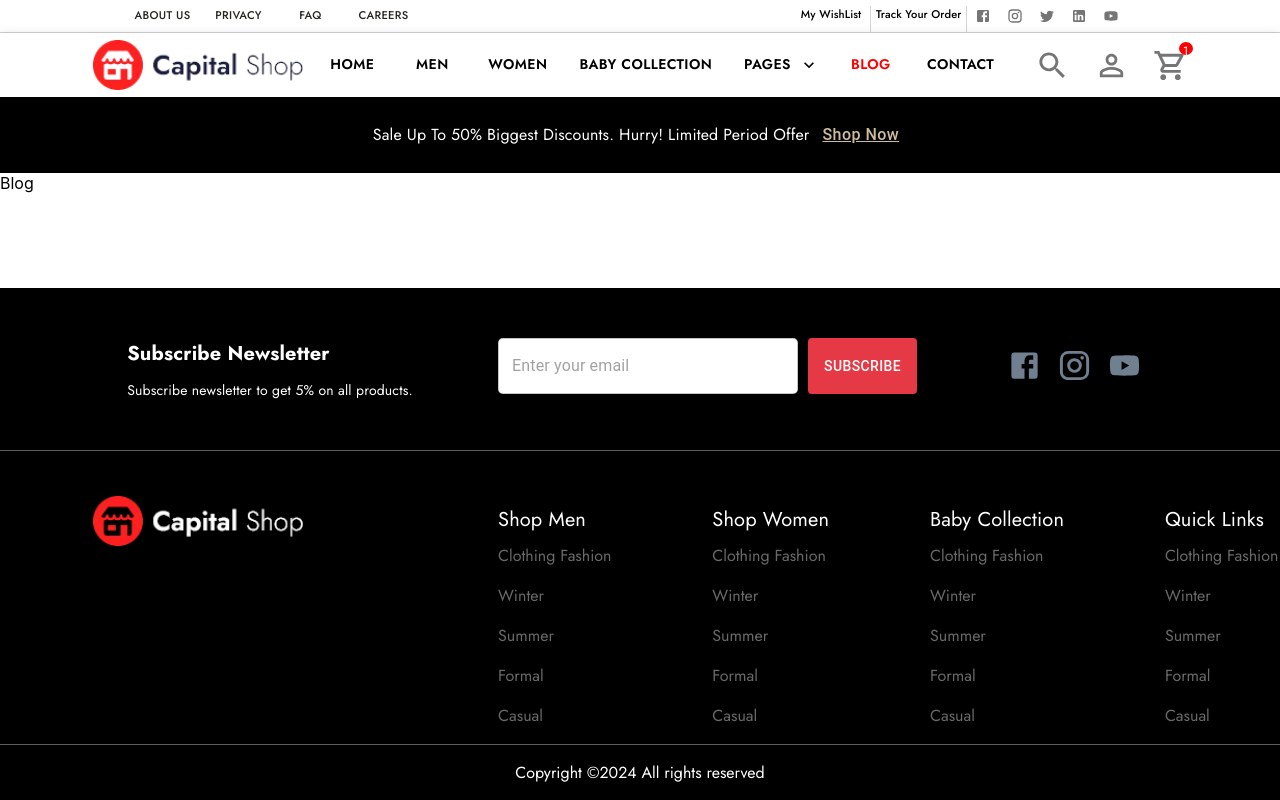
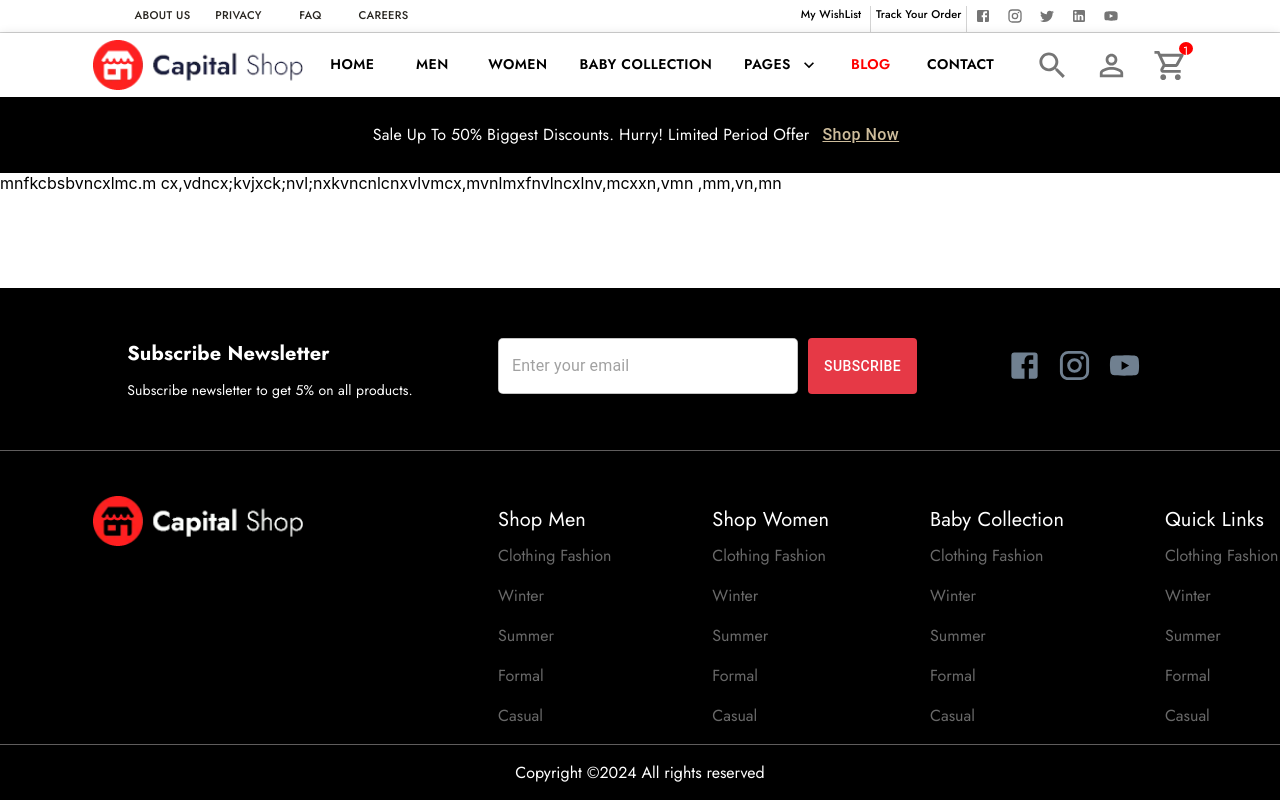
Before and after one commit to yash-joshii/Capital-Shop, a React (Create React App) app: page /Blog in a window 1280 px wide. Built offline with nearby package versions, Linux system fonts and the light colour scheme.

Commit message:
[030034] make a blog

```diff
--- a/src/Blog/Blog.jsx
+++ b/src/Blog/Blog.jsx
@@ -2,7 +2,7 @@ import React from 'react'
 
 function Blog() {
   return (
-    <div>Blog</div>
+    <div>mnfkcbsbvncxlmc.m cx,vdncx;kvjxck;nvl;nxkvncnlcnxvlvmcx,mvnlmxfnvlncxlnv,mcxxn,vmn ,mm,vn,mn</div>
   )
 }
 
```
